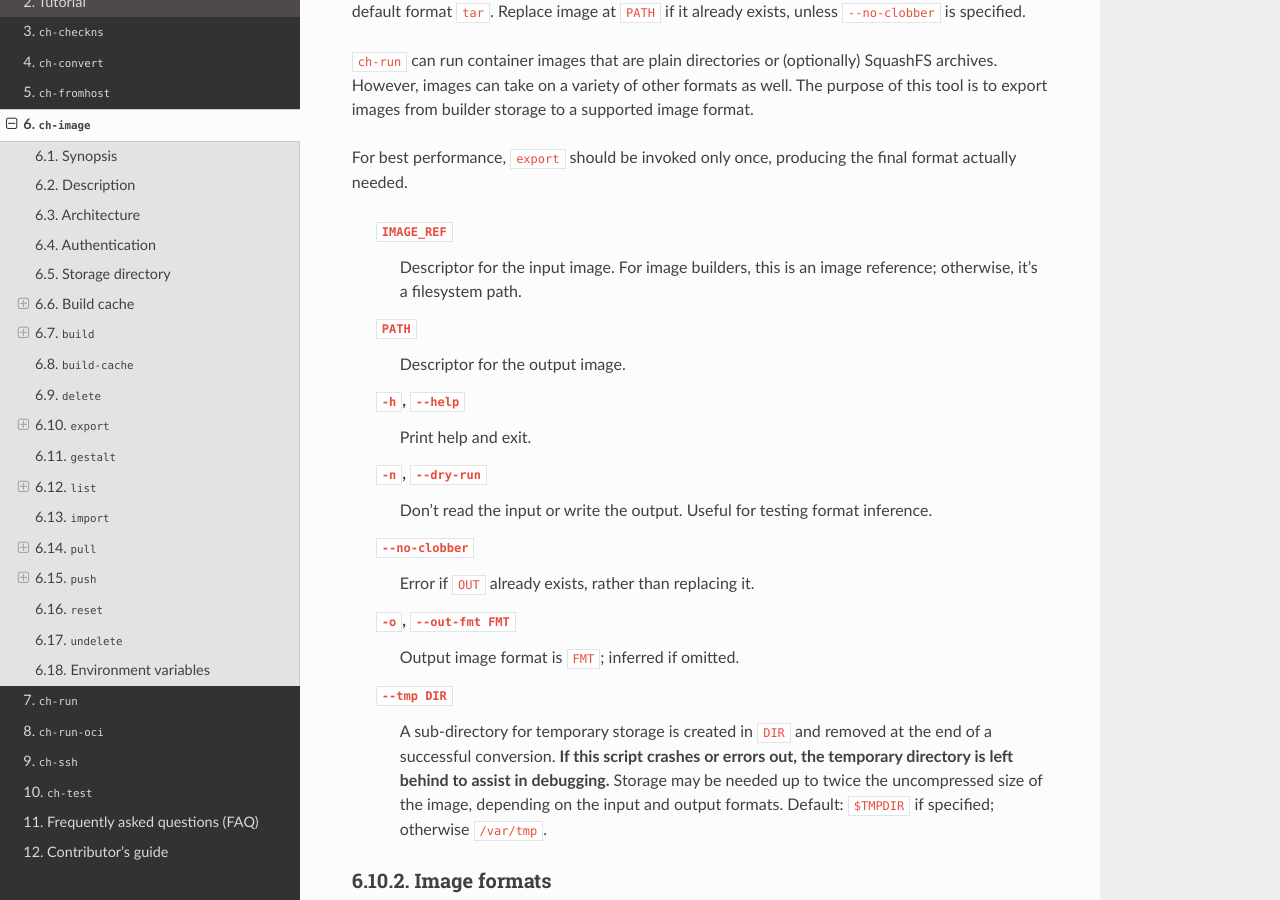
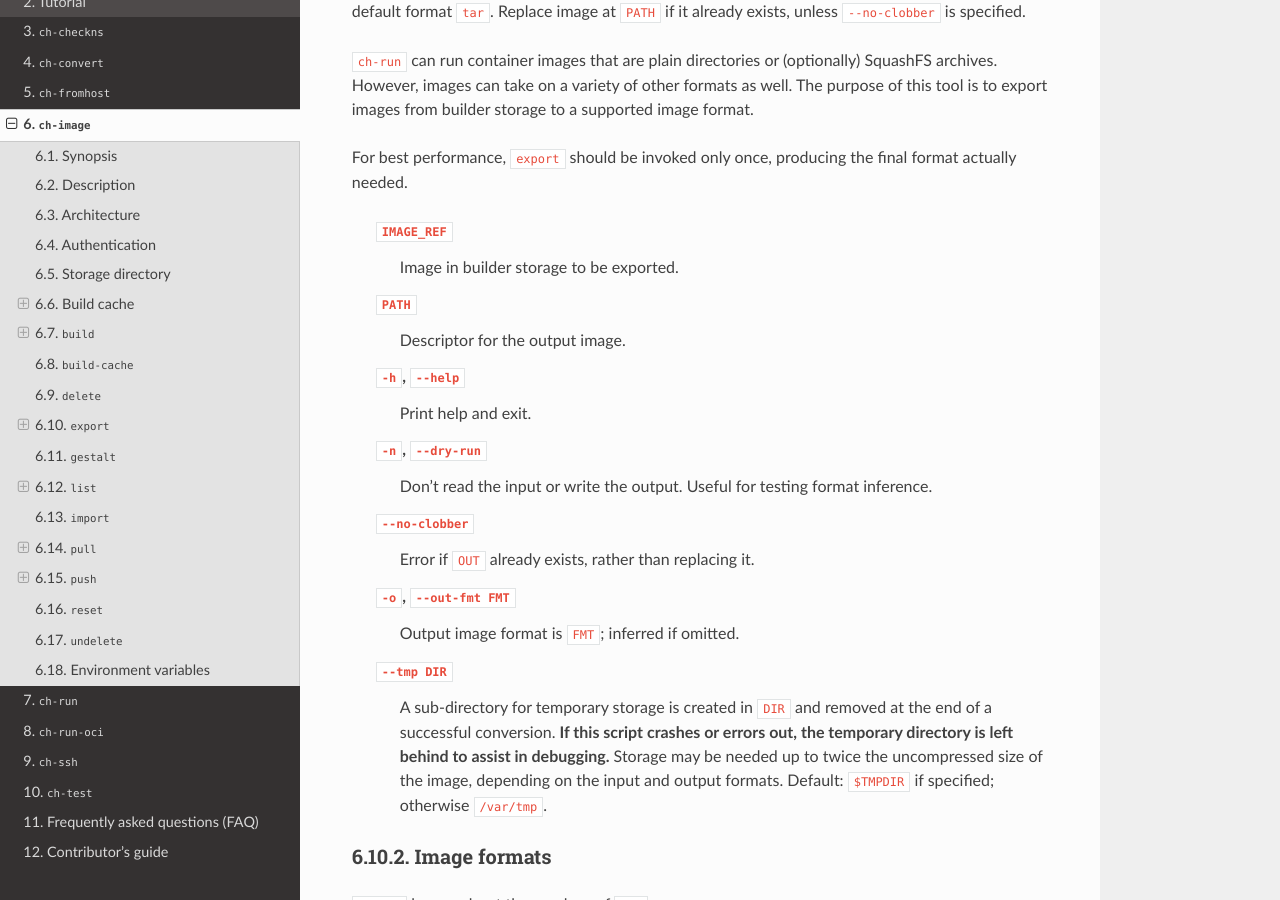
Before and after one commit to hpc/charliecloud, a Sphinx documentation site: the page built from doc/ch-image.rst, in a window 1280 px wide and 900 px high, scrolled down 17756 px. Built offline with Sphinx 7.4.7 and the Read the Docs theme 2.0.0, drawn with Linux system fonts in a browser that asks for light colours; the version number could not be read and is left out.

Commit message:
Update doc/ch-image.rst
Co-authored-by: Jordan Ogas <jogas@lanl.gov>

```diff
--- a/doc/ch-image.rst
+++ b/doc/ch-image.rst
@@ -952,8 +952,7 @@ For best performance, :code:`export` should be invoked only once,
 producing the final format actually needed.
 
   :code:`IMAGE_REF`
-    Descriptor for the input image. For image builders, this is an image
-    reference; otherwise, it's a filesystem path.
+    Image in builder storage to be exported.
 
   :code:`PATH`
     Descriptor for the output image.
```
